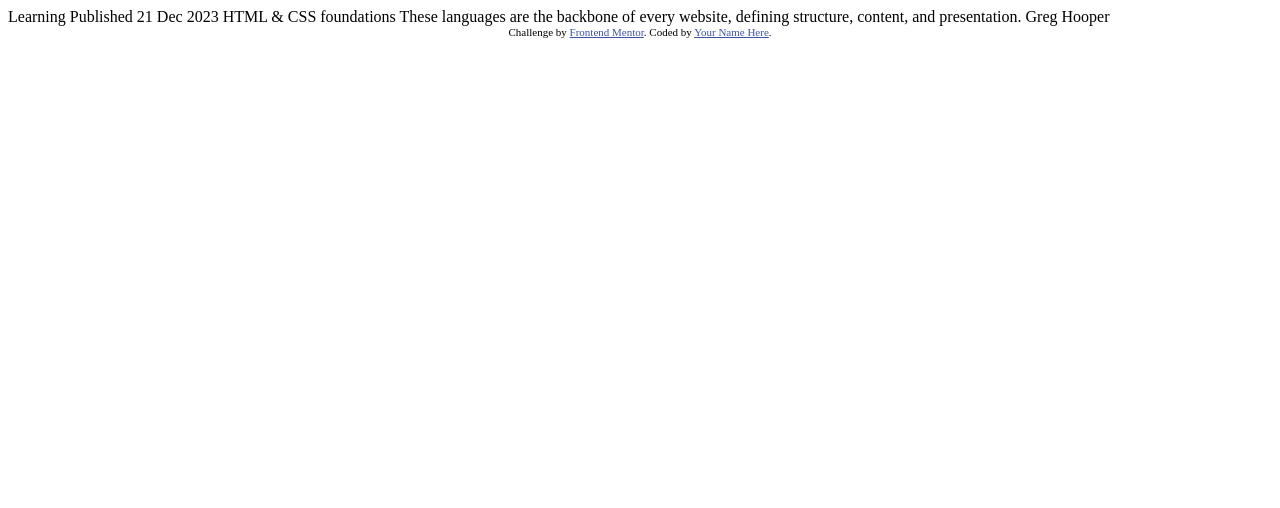
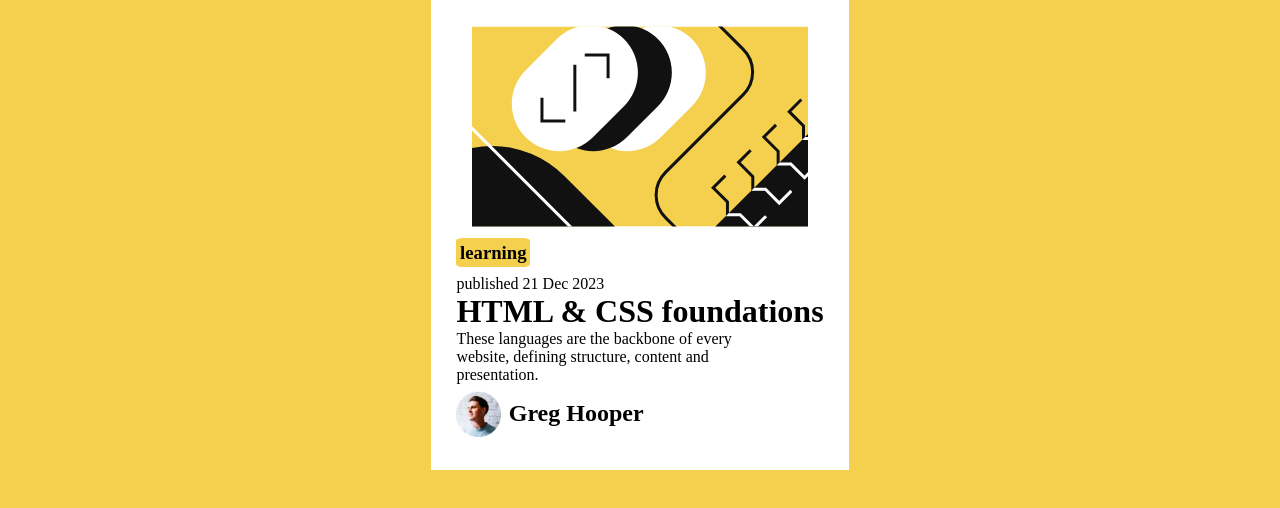
Before and after one commit to Endy1381/blog-preview, a plain HTML site: page index.html in a window 1280 px wide. Drawn offline with Linux system fonts and the light colour scheme.

Commit message:
Update style.css

```diff
--- /dev/null
+++ b/css/style.css
@@ -0,0 +1,40 @@
+* {
+    margin: 0;
+    padding: 0;
+}
+body {
+    background-color: hsl(47, 88%, 63%);
+}
+.main {
+    display: flex;
+    justify-content: center;
+    text-align: center;
+}
+.smain {
+    display: inline-block;
+    background-color: white;
+    padding: 2%;
+}
+.acc {
+    display: flex;
+    align-items: center;
+}
+
+.acc img {
+    width: 45px;
+    margin: 2%;
+    margin-left: 0;
+}
+
+.noti {
+    text-align: left;
+}
+
+.sub h3 {
+    display: inline-block;
+    padding: 1%;
+    margin: 2%;
+    margin-left: 0;
+    background-color: hsl(47, 88%, 63%);
+    border-radius: 10%;
+}
--- a/index.html
+++ b/index.html
@@ -5,30 +5,34 @@
   <meta name="viewport" content="width=device-width, initial-scale=1.0"> <!-- displays site properly based on user's device -->
 
   <link rel="icon" type="image/png" sizes="32x32" href="./assets/images/favicon-32x32.png">
-
+  <link rel="stylesheet" href="css/style.css">
   <title>Frontend Mentor | Blog preview card</title>
 
   <!-- Feel free to remove these styles or customise in your own stylesheet 👍 -->
-  <style>
-    .attribution { font-size: 11px; text-align: center; }
-    .attribution a { color: hsl(228, 45%, 44%); }
-  </style>
 </head>
 <body>
 
-  Learning
+  <div class="main">
+    <div class="smain">
+      <div class="image">
+        <img src="assets/images/illustration-article.svg" alt="">
+      </div>
+      <div class="noti">
+        <div class="sub">
+          <h3>learning</h3>
+          <p>published 21 Dec 2023</p>
+        </div>
+        <div class="text">
+          <h1>HTML & CSS foundations</h1>
+          <p>These languages are the backbone of every <br /> website, defining structure, content and <br /> presentation.</p>
+        </div>
+        <div class="acc">
+          <img src="assets/images/image-avatar.webp" alt="">
+          <h2>Greg Hooper</h2>
+        </div>
+      </div>
+    </div>
+  </div>
 
-  Published 21 Dec 2023
-
-  HTML & CSS foundations
-
-  These languages are the backbone of every website, defining structure, content, and presentation.
-
-  Greg Hooper
-
-  <div class="attribution">
-    Challenge by <a href="https://www.frontendmentor.io?ref=challenge" target="_blank">Frontend Mentor</a>.
-    Coded by <a href="#">Your Name Here</a>.
-  </div>
 </body>
 </html>
```
